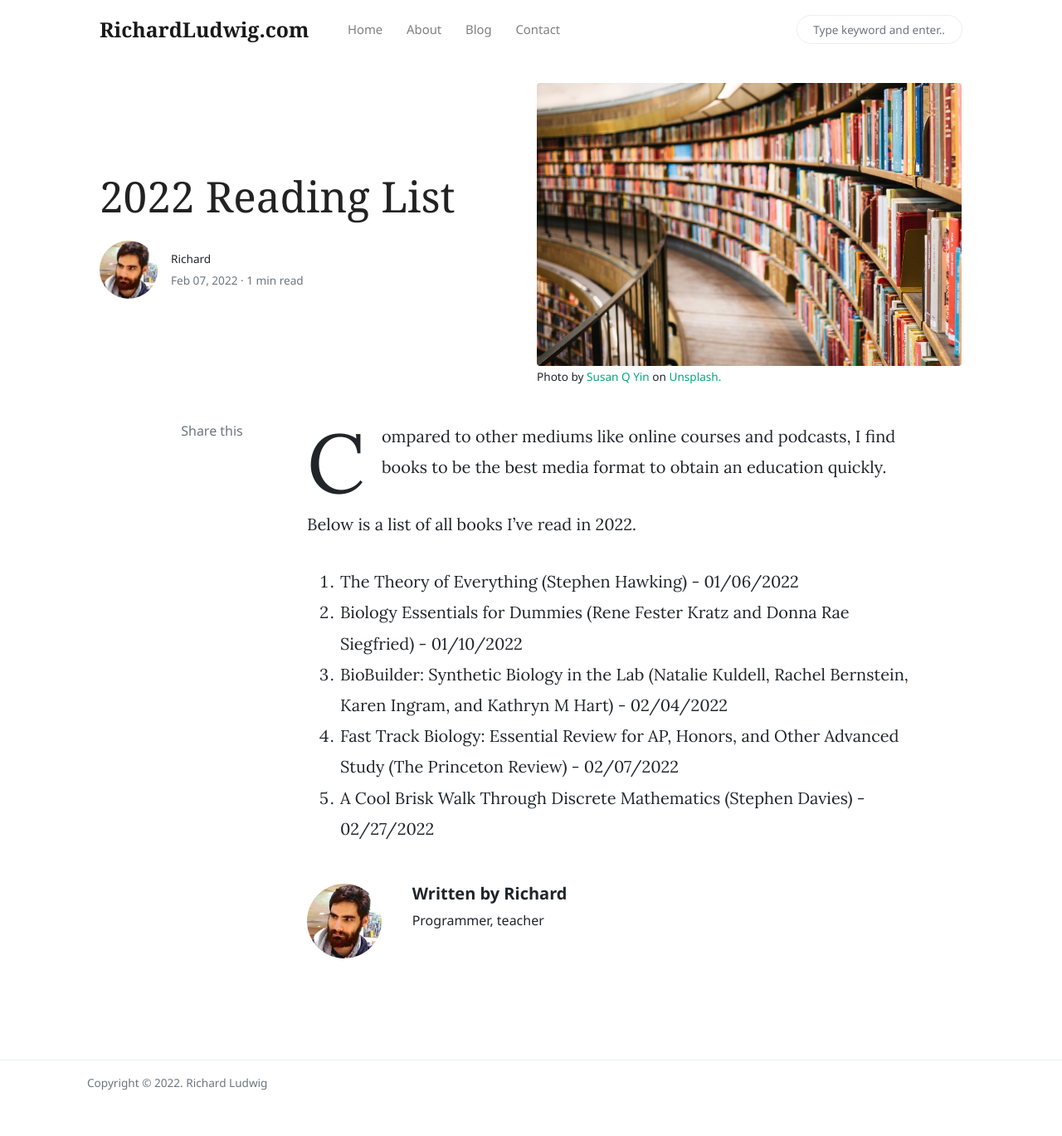
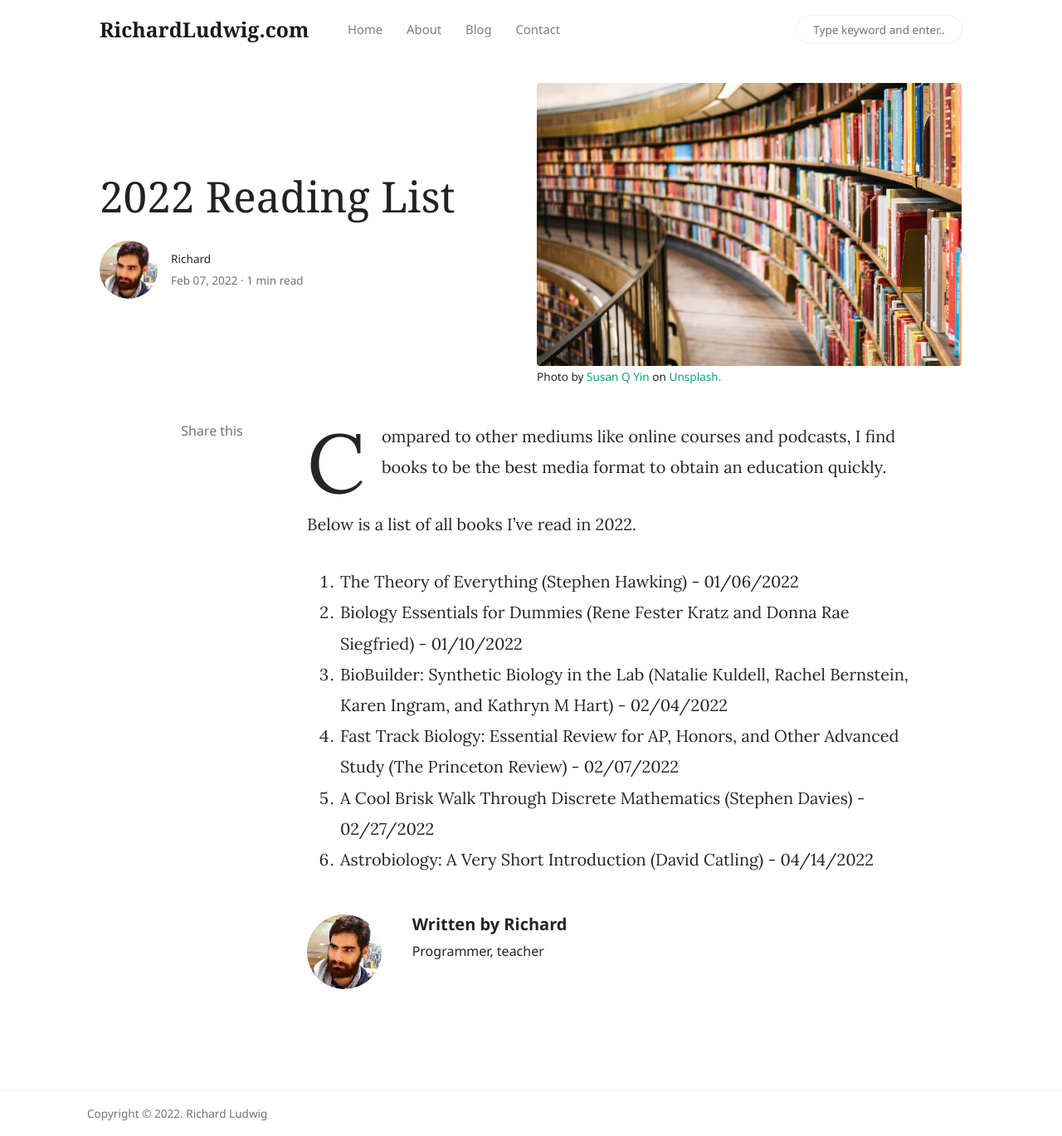
Before and after one commit to RichardLudwig/richardludwig.github.io, a Jekyll site: the page built from _posts/2022-02-07-2022-reading-list.md, in a window 1280 px wide and 1369 px high. Shown: the whole window at 83% size. Built offline with Jekyll 4.4.1, drawn with Linux system fonts in a browser that asks for light colours; nearby versions of some CDN libraries; comment, search, counter and statistics services are not loaded.

Commit message:
updated reading list post

```diff
--- a/_posts/2022-02-07-2022-reading-list.md
+++ b/_posts/2022-02-07-2022-reading-list.md
@@ -21,3 +21,4 @@ Below is a list of all books I've read in 2022.
 3. BioBuilder: Synthetic Biology in the Lab (Natalie Kuldell, Rachel Bernstein, Karen Ingram, and Kathryn M Hart) - 02/04/2022
 4. Fast Track Biology: Essential Review for AP, Honors, and Other Advanced Study (The Princeton Review) - 02/07/2022
 5. A Cool Brisk Walk Through Discrete Mathematics (Stephen Davies) - 02/27/2022
+6. Astrobiology: A Very Short Introduction (David Catling) - 04/14/2022
```
